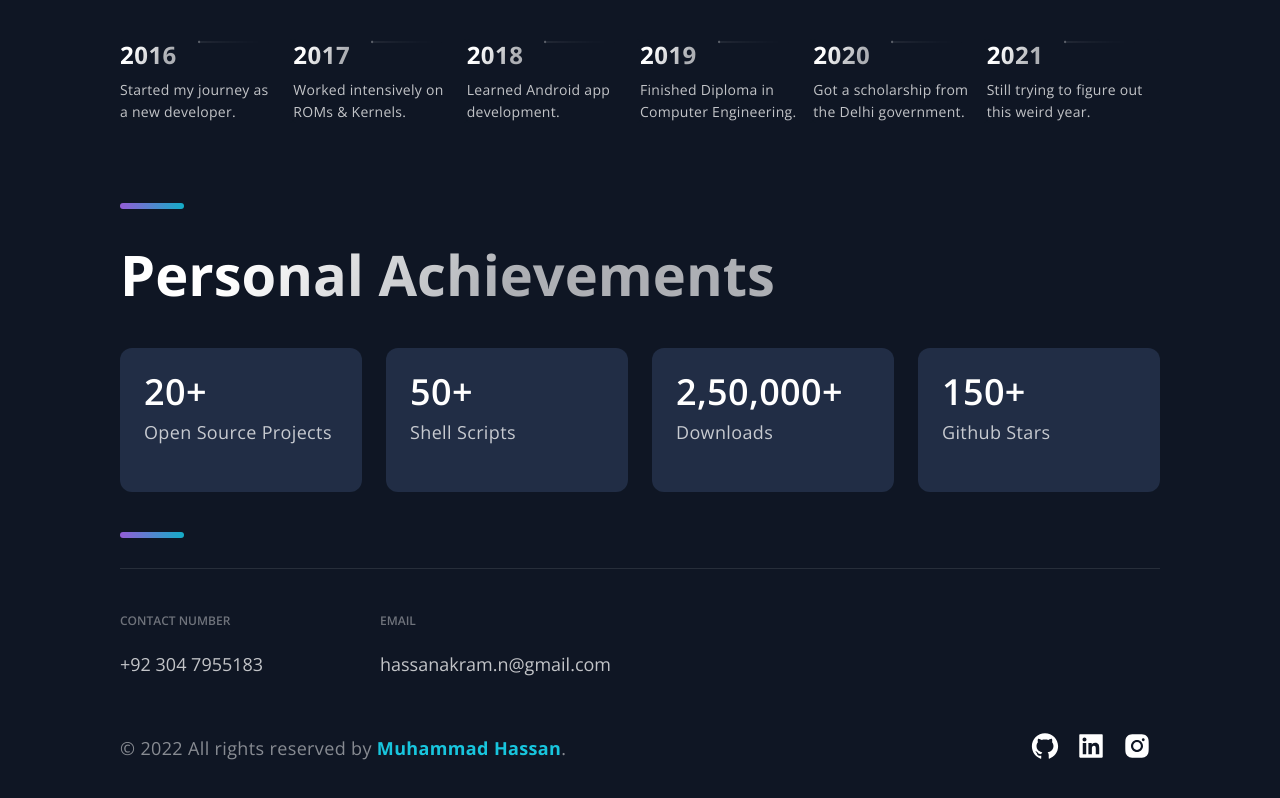
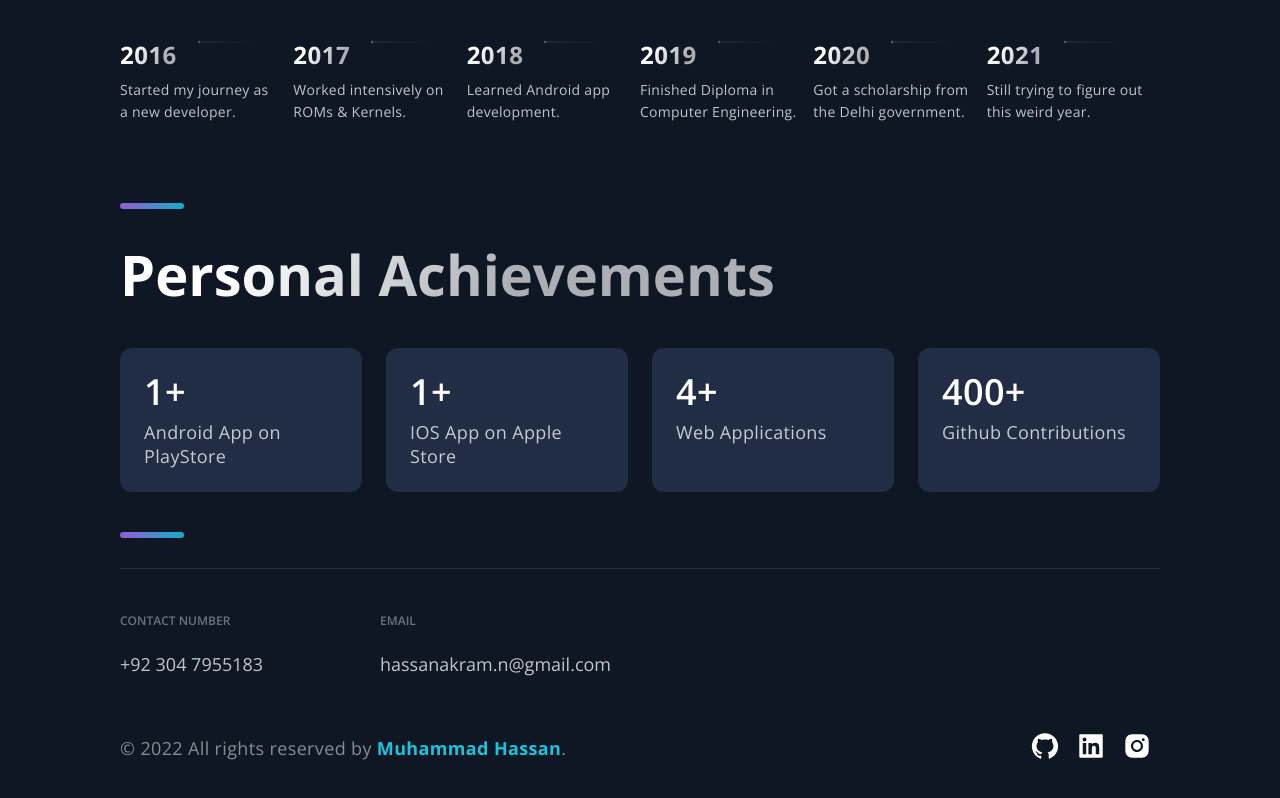
Before and after one commit to hassanprodeveloper/portfolio-nextjs, a Next.js app: page / in a window 1280 px wide. Shown: the part 4056-4854 px from the top of the page. Built offline with nearby package versions, Linux system fonts and the light colour scheme.

Commit message:
Personal Achievements updated

```diff
--- a/src/components/Acomplishments/Acomplishments.js
+++ b/src/components/Acomplishments/Acomplishments.js
@@ -4,10 +4,10 @@ import { Section, SectionDivider, SectionTitle } from '../../styles/GlobalCompon
 import { Box, Boxes, BoxNum, BoxText } from './AcomplishmentsStyles';
 
 const data = [
-  { number: 20, text: 'Open Source Projects' },
-  { number: 50, text: 'Shell Scripts', },
-  { number: 250000, text: 'Downloads', },
-  { number: 150, text: 'Github Stars', }
+  { number: 1, text: 'Android App on PlayStore' },
+  { number: 1, text: 'IOS App on Apple Store', },
+  { number: 4, text: 'Web Applications', },
+  { number: 400, text: 'Github Contributions', }
 ];
 
 const Acomplishments = () => (
```
